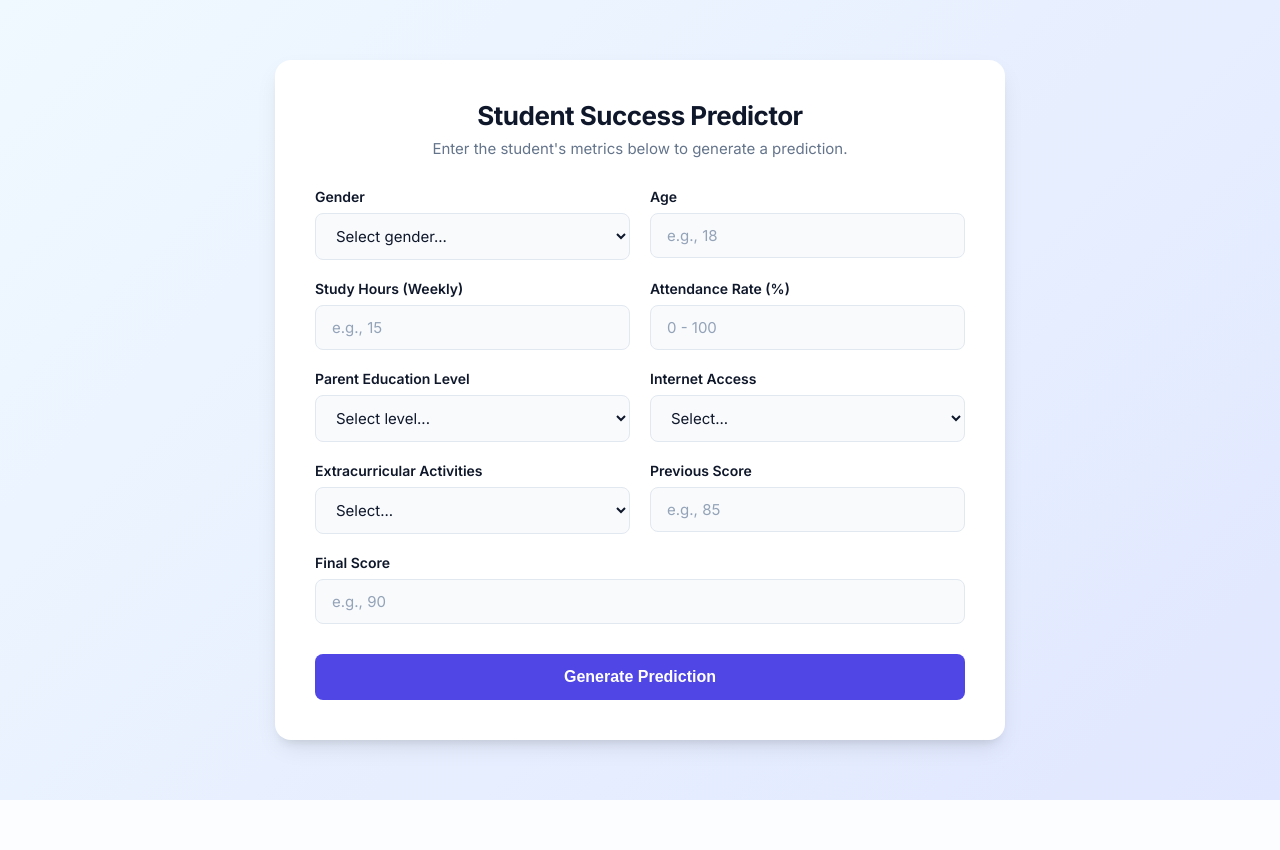
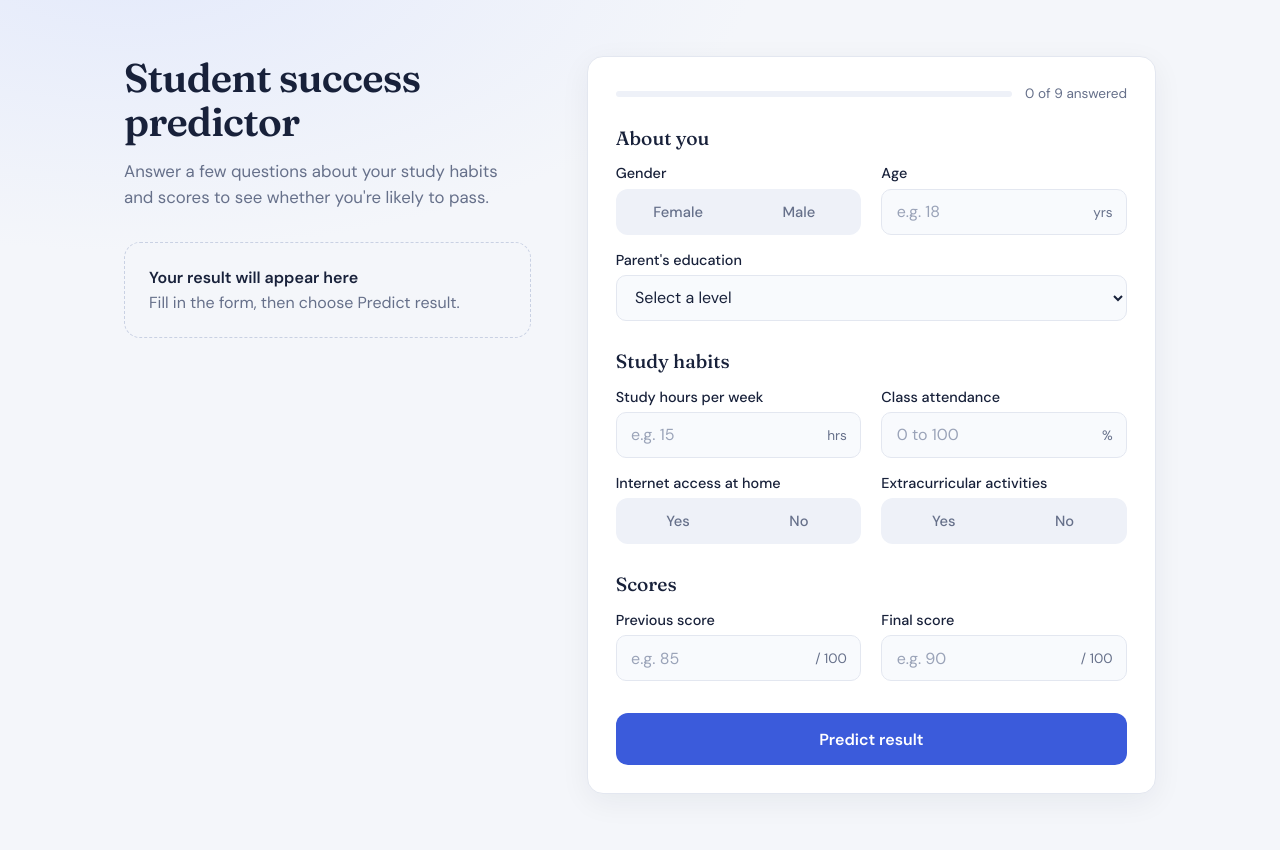
Before and after one commit to Aradhyagodambe/Student_Pass_Fail_Model, a Flask app: page / in a window 1280 px wide. Before the commit the page ends 800 px from the top, so only its background shows below. Run offline with Flask 3, Linux system fonts and the light colour scheme.

Commit message:
Refactor HTML structure and styles for prediction form

```diff
--- a/templates/index.html
+++ b/templates/index.html
@@ -1,240 +1,215 @@
+{%- macro seg(name, label, options, current) -%}
+<div class="field">
+  <span class="label" id="l-{{ name }}">{{ label }}</span>
+  <div class="seg" role="radiogroup" aria-labelledby="l-{{ name }}">
+    {% for o in options %}
+    <label><input type="radio" name="{{ name }}" value="{{ o }}" {{ 'checked' if current == o }} {{ 'required' if loop.first }}><span>{{ o }}</span></label>
+    {% endfor %}
+  </div>
+</div>
+{%- endmacro -%}
+
+{%- macro num(name, label, placeholder, current, suffix='', hi='') -%}
+<div class="field">
+  <label class="label" for="{{ name }}">{{ label }}</label>
+  <div class="input-wrap">
+    <input type="number" step="any" name="{{ name }}" id="{{ name }}" placeholder="{{ placeholder }}" value="{{ current or '' }}" min="0" {% if hi %}max="{{ hi }}"{% endif %} required>
+    {% if suffix %}<span class="suffix">{{ suffix }}</span>{% endif %}
+  </div>
+</div>
+{%- endmacro -%}
+
 <!DOCTYPE html>
 <html lang="en">
 <head>
 <meta charset="UTF-8">
 <meta name="viewport" content="width=device-width, initial-scale=1.0">
-    <title>Student Success Predictor</title>
-    <!-- Import a clean, modern font -->
-    <link href="https://fonts.googleapis.com/css2?family=Inter:wght@400;500;600;700&display=swap" rel="stylesheet">
+<title>Student success predictor</title>
+<link href="https://fonts.googleapis.com/css2?family=DM+Sans:wght@400;500;600&family=Fraunces:opsz,wght@9..144,500;9..144,600&display=swap" rel="stylesheet">
 <style>
 :root {
-            --primary: #4f46e5;
-            --primary-hover: #4338ca;
-            --text-main: #0f172a;
-            --text-muted: #64748b;
-            --border: #e2e8f0;
-            --bg-gradient: linear-gradient(135deg, #f0f9ff 0%, #e0e7ff 100%);
-            --success-bg: #dcfce7;
-            --success-text: #166534;
+  --bg: #F4F6FA; --surface: #fff; --ink: #18213A; --muted: #66708A; --line: #E3E7F0;
+  --accent: #3B5BDB; --accent-dark: #2F49B5; --track: #EEF1F8;
+  --good: #1F8A5B; --good-tint: #E6F4EC; --warn: #B7791F; --warn-tint: #FBF1DD; --bad: #C24A3D; --bad-tint: #FBEAE8;
 }
+* { box-sizing: border-box; }
+body {
+  margin: 0; color: var(--ink); font-family: 'DM Sans', system-ui, sans-serif;
+  background: radial-gradient(900px 420px at 10% -5%, #E4EAFB 0%, rgba(244,246,250,0) 70%), var(--bg);
+  min-height: 100vh;
+}
+.page { display: grid; grid-template-columns: 5fr 7fr; gap: 3.5rem; max-width: 1080px; margin: 0 auto; padding: 3.5rem 1.5rem; align-items: start; }
+.side { position: sticky; top: 3rem; }
+h1 { font-family: 'Fraunces', serif; font-weight: 600; font-size: 2.5rem; line-height: 1.1; letter-spacing: -0.02em; margin: 0; }
+.lead { color: var(--muted); font-size: 1.05rem; line-height: 1.55; margin: .9rem 0 2rem; max-width: 40ch; }
 
-        body {
-            font-family: 'Inter', sans-serif;
-            background: var(--bg-gradient);
-            min-height: 100vh;
-            margin: 0;
-            display: flex;
-            align-items: center;
-            justify-content: center;
-            padding: 20px;
-            box-sizing: border-box;
+/* Result */
+.result { border-radius: 16px; padding: 1.5rem; background: var(--surface); border: 1px solid var(--line); box-shadow: 0 8px 30px rgba(24,33,58,.06); }
+.result.empty { background: transparent; border: 1.5px dashed #C9D1E3; box-shadow: none; color: var(--muted); }
+.result.empty b { display: block; color: var(--ink); margin-bottom: .2rem; }
+.result.show { animation: rise .35s ease-out; }
+.result.pass { background: var(--good-tint); border-color: #BFE3CF; --tone: var(--good); }
+.result.fail { background: var(--warn-tint); border-color: #EBD3A1; --tone: var(--warn); }
+.result.error { background: var(--bad-tint); border-color: #F0C4BF; --tone: var(--bad); }
+.result-row { display: flex; gap: 1rem; align-items: flex-start; }
+.badge { width: 44px; height: 44px; border-radius: 50%; background: var(--tone); color: #fff; display: grid; place-items: center; flex: none; }
+.badge svg { width: 22px; height: 22px; }
+.verdict { font-family: 'Fraunces', serif; font-size: 1.6rem; font-weight: 600; margin: 0; color: var(--tone); }
+.result p { margin: .35rem 0 0; color: var(--ink); line-height: 1.5; font-size: .95rem; }
+.result .fine { color: var(--muted); font-size: .82rem; margin-top: .8rem; }
+@keyframes rise { from { opacity: 0; transform: translateY(8px); } to { opacity: 1; transform: none; } }
+
+/* Form */
+.card { background: var(--surface); border: 1px solid var(--line); border-radius: 16px; padding: 1.75rem; box-shadow: 0 8px 30px rgba(24,33,58,.06); }
+.progress { display: flex; align-items: center; gap: .8rem; margin-bottom: 1.5rem; font-size: .85rem; color: var(--muted); }
+.track { flex: 1; height: 6px; border-radius: 99px; background: var(--track); overflow: hidden; }
+#bar { height: 100%; width: 0; background: var(--accent); border-radius: 99px; transition: width .25s ease; }
+.section + .section { margin-top: 1.75rem; }
+h2 { font-family: 'Fraunces', serif; font-weight: 500; font-size: 1.2rem; margin: 0 0 .9rem; }
+.grid { display: grid; grid-template-columns: 1fr 1fr; gap: 1rem 1.25rem; }
+.wide { grid-column: 1 / -1; }
+.field { display: flex; flex-direction: column; gap: .4rem; min-width: 0; }
+.label { font-size: .9rem; font-weight: 500; }
+
+.input-wrap { position: relative; }
+input[type=number], select {
+  width: 100%; height: 46px; padding: 0 .9rem; font: inherit; color: var(--ink);
+  background: #F8FAFD; border: 1px solid var(--line); border-radius: 10px; transition: border-color .15s, box-shadow .15s, background .15s;
 }
+input[type=number] { padding-right: 3.6rem; }
+input::placeholder { color: #9AA3B8; }
+input:focus, select:focus { outline: none; background: #fff; border-color: var(--accent); box-shadow: 0 0 0 3px rgba(59,91,219,.16); }
+.suffix { position: absolute; right: .9rem; top: 50%; transform: translateY(-50%); color: var(--muted); font-size: .85rem; pointer-events: none; }
 
-        .container {
-            background: #ffffff;
-            max-width: 650px;
-            width: 100%;
-            padding: 40px;
-            border-radius: 16px;
-            box-shadow: 0 10px 25px -5px rgba(0, 0, 0, 0.1), 0 8px 10px -6px rgba(0, 0, 0, 0.1);
-        }
-
-        .header {
-            text-align: center;
-            margin-bottom: 30px;
-        }
-
-        .header h2 {
-            margin: 0;
-            color: var(--text-main);
-            font-size: 26px;
-            font-weight: 700;
-            letter-spacing: -0.5px;
-        }
-
-        .header p {
-            color: var(--text-muted);
-            margin-top: 8px;
-            font-size: 15px;
-        }
-
-        /* 2-Column Grid Layout */
-        .form-grid {
-            display: grid;
-            grid-template-columns: 1fr 1fr;
-            gap: 20px;
-        }
-
-        .form-group {
-            display: flex;
-            flex-direction: column;
-        }
-
-        /* Make the submit button span both columns */
-        .full-width {
-            grid-column: 1 / -1;
-        }
-
-        label {
-            font-size: 14px;
-            font-weight: 600;
-            color: var(--text-main);
-            margin-bottom: 8px;
-        }
-
-        input, select {
-            padding: 12px 16px;
-            font-size: 15px;
-            border: 1px solid var(--border);
-            border-radius: 8px;
-            background-color: #f8fafc;
-            color: var(--text-main);
-            transition: all 0.2s ease;
-            font-family: inherit;
-        }
-
-        input:focus, select:focus {
-            outline: none;
-            border-color: var(--primary);
-            background-color: #ffffff;
-            box-shadow: 0 0 0 3px rgba(79, 70, 229, 0.15);
-        }
-
-        input::placeholder {
-            color: #94a3b8;
-        }
+.seg { display: flex; gap: 4px; padding: 4px; background: var(--track); border-radius: 12px; height: 46px; }
+.seg label { flex: 1; position: relative; }
+.seg input { position: absolute; opacity: 0; width: 1px; height: 1px; }
+.seg span { display: grid; place-items: center; height: 100%; border-radius: 8px; color: var(--muted); font-weight: 500; font-size: .92rem; cursor: pointer; transition: background .15s, color .15s; }
+.seg input:checked + span { background: #fff; color: var(--ink); box-shadow: 0 1px 3px rgba(24,33,58,.14); }
+.seg input:focus-visible + span { outline: 2px solid var(--accent); outline-offset: 1px; }
 
 button {
-            background-color: var(--primary);
-            color: white;
-            font-weight: 600;
-            font-size: 16px;
-            padding: 14px;
-            border: none;
-            border-radius: 8px;
-            cursor: pointer;
-            transition: background-color 0.2s ease, transform 0.1s ease;
-            margin-top: 10px;
+  width: 100%; height: 52px; margin-top: 2rem; border: 0; border-radius: 12px; cursor: pointer;
+  background: var(--accent); color: #fff; font: 600 1rem 'DM Sans', sans-serif; transition: background .15s, transform .1s;
 }
+button:hover { background: var(--accent-dark); }
+button:active { transform: scale(.985); }
+button:focus-visible { outline: 3px solid rgba(59,91,219,.35); outline-offset: 2px; }
 
-        button:hover {
-            background-color: var(--primary-hover);
+@media (max-width: 900px) {
+  .page { grid-template-columns: 1fr; gap: 1.75rem; padding: 2rem 1.1rem; }
+  .side { position: static; }
+  .result.empty { display: none; }
+  .lead { margin-bottom: 1.25rem; }
 }
-
-        button:active {
-            transform: scale(0.98);
-        }
-
-        .result {
-            margin-top: 25px;
-            padding: 16px;
-            background-color: var(--success-bg);
-            color: var(--success-text);
-            border-radius: 8px;
-            text-align: center;
-            font-weight: 600;
-            font-size: 16px;
-            border: 1px solid #bbf7d0;
-            animation: fadeIn 0.4s ease-out;
-        }
-
-        @keyframes fadeIn {
-            from { opacity: 0; transform: translateY(-10px); }
-            to { opacity: 1; transform: translateY(0); }
-        }
-
-        /* Responsive: Stack columns on mobile */
-        @media (max-width: 600px) {
-            .form-grid {
-                grid-template-columns: 1fr;
-            }
-        }
+@media (max-width: 520px) { .grid { grid-template-columns: 1fr; } .card { padding: 1.25rem; } h1 { font-size: 2.1rem; } }
+@media (prefers-reduced-motion: reduce) { * { animation: none !important; transition: none !important; } }
 </style>
 </head>
 <body>
+<main class="page">
 
-<div class="container">
-    <div class="header">
-        <h2>Student Success Predictor</h2>
-        <p>Enter the student's metrics below to generate a prediction.</p>
+  <aside class="side">
+    <h1>Student success predictor</h1>
+    <p class="lead">Answer a few questions about your study habits and scores to see whether you're likely to pass.</p>
+
+    {% set msg = prediction_text or '' %}
+    {% if msg %}
+      {% set state = 'error' if msg.startswith('Error') else ('pass' if msg.endswith('Pass!') else 'fail') %}
+      <section class="result show {{ state }}" role="status" aria-live="polite">
+        <div class="result-row">
+          <div class="badge">
+            {% if state == 'pass' %}
+            <svg viewBox="0 0 24 24" fill="none" stroke="currentColor" stroke-width="3" stroke-linecap="round" stroke-linejoin="round"><path d="M5 12.5l4.5 4.5L19 7.5"/></svg>
+            {% else %}
+            <svg viewBox="0 0 24 24" fill="none" stroke="currentColor" stroke-width="3" stroke-linecap="round"><path d="M12 6v7M12 17.5v.5"/></svg>
+            {% endif %}
+          </div>
+          <div>
+            {% if state == 'pass' %}
+              <h3 class="verdict">Likely to pass</h3>
+              <p>Your details look like those of students who pass. Keep your current routine going.</p>
+            {% elif state == 'fail' %}
+              <h3 class="verdict">At risk of not passing</h3>
+              <p>More study time and steady class attendance are the easiest places to start.</p>
+            {% else %}
+              <h3 class="verdict">Something went wrong</h3>
+              <p>{{ msg|replace('Error: ', '', 1) }}</p>
+            {% endif %}
+            {% if state != 'error' %}<p class="fine">This is an estimate based on the details you entered, not a final result.</p>{% endif %}
+          </div>
+        </div>
+      </section>
+    {% else %}
+      <section class="result empty"><b>Your result will appear here</b>Fill in the form, then choose Predict result.</section>
+    {% endif %}
+  </aside>
+
+  <form action="/predict" method="POST" id="form" class="card">
+    <div class="progress">
+      <div class="track"><div id="bar"></div></div>
+      <span id="count">0 of 9 answered</span>
     </div>
 
-    <form action="/predict" method="POST" class="form-grid">
-
-        <div class="form-group">
-            <label for="gender">Gender</label>
-            <select name="gender" id="gender" required>
-                <option value="" disabled selected>Select gender...</option>
-                <option value="Female">Female</option>
-                <option value="Male">Male</option>
+    <div class="section">
+      <h2>About you</h2>
+      <div class="grid">
+        {{ seg('gender', 'Gender', ['Female', 'Male'], request.form.get('gender')) }}
+        {{ num('age', 'Age', 'e.g. 18', request.form.get('age'), 'yrs') }}
+        <div class="field wide">
+          <label class="label" for="parent_education">Parent's education</label>
+          <select name="parent_education" id="parent_education" required>
+            <option value="" disabled {{ 'selected' if not request.form.get('parent_education') }}>Select a level</option>
+            {% for v, t in [('High School', 'High school'), ('Some College', 'Some college'), ('Bachelors', "Bachelor's degree"), ('Masters', "Master's degree"), ('PhD', 'PhD')] %}
+            <option value="{{ v }}" {{ 'selected' if request.form.get('parent_education') == v }}>{{ t }}</option>
+            {% endfor %}
           </select>
         </div>
-
-        <div class="form-group">
-            <label for="age">Age</label>
-            <input type="number" step="any" name="age" id="age" placeholder="e.g., 18" required>
+      </div>
     </div>
 
-        <div class="form-group">
-            <label for="study_hours_per_week">Study Hours (Weekly)</label>
-            <input type="number" step="any" name="study_hours_per_week" id="study_hours_per_week" placeholder="e.g., 15" required>
+    <div class="section">
+      <h2>Study habits</h2>
+      <div class="grid">
+        {{ num('study_hours_per_week', 'Study hours per week', 'e.g. 15', request.form.get('study_hours_per_week'), 'hrs') }}
+        {{ num('attendance_rate', 'Class attendance', '0 to 100', request.form.get('attendance_rate'), '%', 100) }}
+        {{ seg('internet_access', 'Internet access at home', ['Yes', 'No'], request.form.get('internet_access')) }}
+        {{ seg('extracurricular', 'Extracurricular activities', ['Yes', 'No'], request.form.get('extracurricular')) }}
+      </div>
     </div>
 
-        <div class="form-group">
-            <label for="attendance_rate">Attendance Rate (%)</label>
-            <input type="number" step="any" name="attendance_rate" id="attendance_rate" placeholder="0 - 100" min="0" max="100" required>
+    <div class="section">
+      <h2>Scores</h2>
+      <div class="grid">
+        {{ num('previous_score', 'Previous score', 'e.g. 85', request.form.get('previous_score'), '/ 100', 100) }}
+        {{ num('final_score', 'Final score', 'e.g. 90', request.form.get('final_score'), '/ 100', 100) }}
+      </div>
     </div>
 
-        <div class="form-group">
-            <label for="parent_education">Parent Education Level</label>
-            <select name="parent_education" id="parent_education" required>
-                <option value="" disabled selected>Select level...</option>
-                <option value="High School">High School</option>
-                <option value="Some College">Some College</option>
-                <option value="Bachelors">Bachelor's Degree</option>
-                <option value="Masters">Master's Degree</option>
-                <option value="PhD">PhD</option>
-            </select>
-        </div>
-
-        <div class="form-group">
-            <label for="internet_access">Internet Access</label>
-            <select name="internet_access" id="internet_access" required>
-                <option value="" disabled selected>Select...</option>
-                <option value="Yes">Yes</option>
-                <option value="No">No</option>
-            </select>
-        </div>
-
-        <div class="form-group">
-            <label for="extracurricular">Extracurricular Activities</label>
-            <select name="extracurricular" id="extracurricular" required>
-                <option value="" disabled selected>Select...</option>
-                <option value="Yes">Yes</option>
-                <option value="No">No</option>
-            </select>
-        </div>
-
-        <div class="form-group">
-            <label for="previous_score">Previous Score</label>
-            <input type="number" step="any" name="previous_score" id="previous_score" placeholder="e.g., 85" required>
-        </div>
-
-        <div class="form-group full-width">
-            <label for="final_score">Final Score</label>
-            <input type="number" step="any" name="final_score" id="final_score" placeholder="e.g., 90" required>
-        </div>
-
-        <button type="submit" class="full-width">Generate Prediction</button>
+    <button type="submit" id="submit">Predict result</button>
   </form>
 
-    <!-- Displays the prediction returned by Flask -->
-    {% if prediction_text %}
-    <div class="result">
-        {{ prediction_text }}
-    </div>
-    {% endif %}
-</div>
+</main>
 
+<script>
+  const form = document.getElementById('form');
+  const bar = document.getElementById('bar');
+  const count = document.getElementById('count');
+
+  function update() {
+    const names = new Set([...form.elements].filter(e => e.name).map(e => e.name));
+    let done = 0;
+    names.forEach(n => {
+      const els = [...form.querySelectorAll(`[name="${n}"]`)];
+      const filled = els[0].type === 'radio' ? els.some(e => e.checked) : els[0].value !== '';
+      if (filled) done++;
+    });
+    bar.style.width = (done / names.size * 100) + '%';
+    count.textContent = `${done} of ${names.size} answered`;
+  }
+  form.addEventListener('input', update);
+  form.addEventListener('submit', () => { document.getElementById('submit').textContent = 'Predicting…'; });
+  update();
+</script>
 </body>
 </html>
```
Lines whose indentation alone changed are shown as unchanged.
